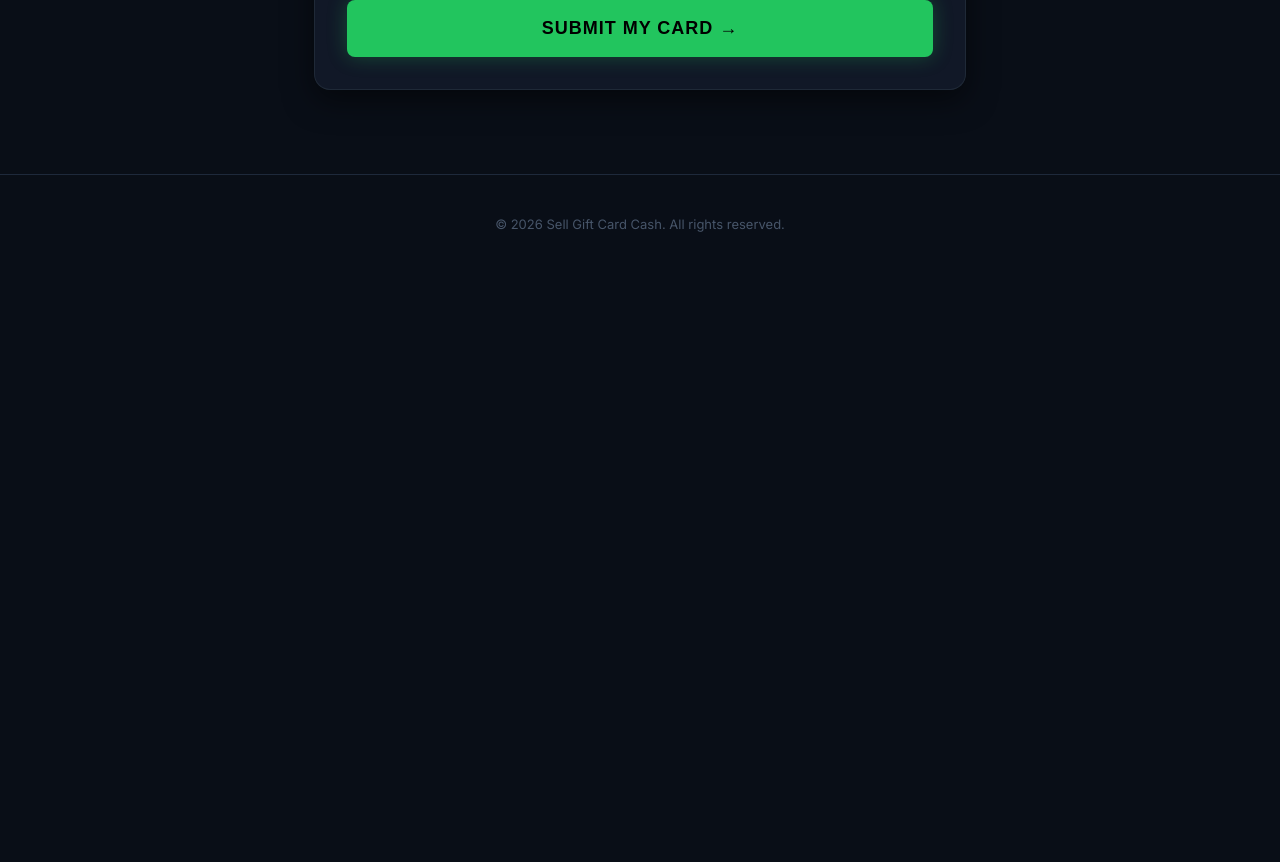
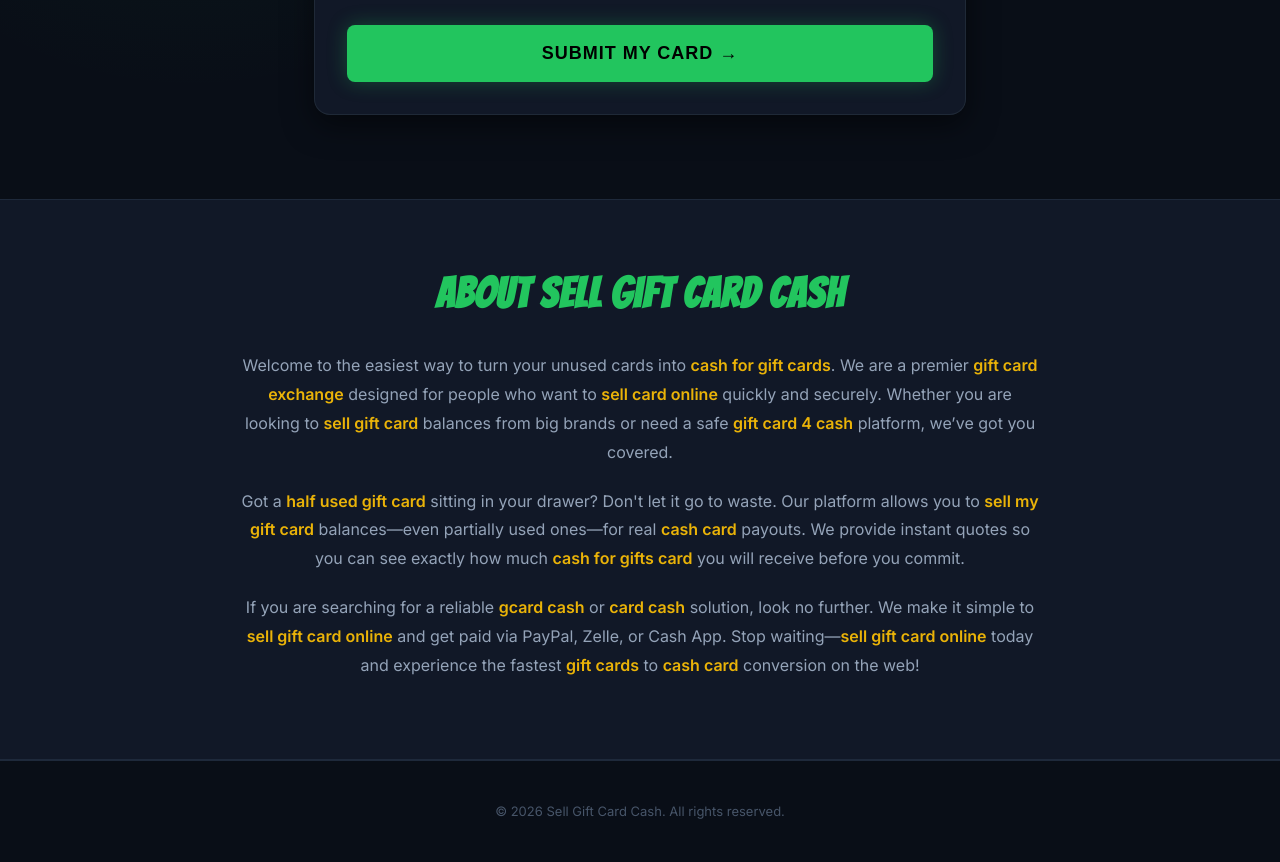
Before and after one commit to lalalagoin/cashcard-api, a website: page index.html in a window 1280 px wide. Shown: the part 1473-2335 px from the top of the page. Before the commit the page ends 1747 px from the top, so only its background shows below. Drawn offline with Linux system fonts and the light colour scheme.

Commit message:
AddedSEO About Us section

```diff
--- a/index.html
+++ b/index.html
@@ -12,7 +12,7 @@
     font-family: 'Inter', -apple-system, BlinkMacSystemFont, "Segoe UI", Roboto, sans-serif;
     background: #090e17;
     color: #f8fafc;
-    line-height: 1.5;
+    line-height: 1.6;
     background-image:
       radial-gradient(circle at 15% 50%, rgba(34, 197, 94, 0.08), transparent 25%),
       radial-gradient(circle at 85% 30%, rgba(234, 179, 8, 0.05), transparent 25%);
@@ -204,6 +204,36 @@
     border: 1px solid #334155;
   }
 
+  /* ABOUT US SECTION STYLES */
+  .about-section {
+    background: #111827;
+    padding: 60px 24px;
+    border-top: 1px solid #1e293b;
+    border-bottom: 1px solid #1e293b;
+  }
+  .about-content {
+    max-width: 800px;
+    margin: 0 auto;
+    text-align: center;
+  }
+  .about-content h2 {
+    font-family: 'Bangers', cursive;
+    font-size: 42px;
+    color: #22c55e;
+    margin-bottom: 24px;
+    letter-spacing: 1px;
+  }
+  .about-content p {
+    color: #94a3b8;
+    font-size: 16px;
+    margin-bottom: 20px;
+    line-height: 1.8;
+  }
+  .about-content strong {
+    color: #eab308;
+    font-weight: 600;
+  }
+
   footer { text-align: center; padding: 40px 24px; color: #475569; font-size: 13px; border-top: 1px solid #1e293b; }
 </style>
 </head>
@@ -214,6 +244,7 @@
     <a href="/"><img src="/logo.png" alt="Gift & Cash Card"></a>
     <nav>
       <a href="#sell">Sell a Card</a>
+      <a href="#about">About Us</a>
       <a href="/admin">Admin</a>
     </nav>
   </div>
@@ -261,13 +292,13 @@
     <input type="text" id="cardNumber" placeholder="XXXX-XXXX-XXXX-XXXX" required>
 
     <label>PIN / Activation Code (if any)</label>
-    <input type="text" id="pin" placeholder="input type="text" id="pin" placeholder="PIN or Activation Code">
+    <input type="text" id="pin" placeholder="PIN or Activation Code">
 
     <label>Condition</label>
     <select id="condition">
       <option value="with_receipt">With receipt — highest rate</option>
       <option value="without_receipt">Without receipt</option>
-      <option value="partial">Partially used</option>
+      <option value="partial">Partially used (half used gift card)</option>
     </select>
 
     <div class="quote-box" id="quoteBox">
@@ -330,6 +361,22 @@
 
 </div>
 
+<!-- ABOUT US SECTION -->
+<section class="about-section" id="about">
+  <div class="about-content">
+    <h2>About Sell Gift Card Cash</h2>
+    <p>
+      Welcome to the easiest way to turn your unused cards into <strong>cash for gift cards</strong>. We are a premier <strong>gift card exchange</strong> designed for people who want to <strong>sell card online</strong> quickly and securely. Whether you are looking to <strong>sell gift card</strong> balances from big brands or need a safe <strong>gift card 4 cash</strong> platform, we’ve got you covered.
+    </p>
+    <p>
+      Got a <strong>half used gift card</strong> sitting in your drawer? Don't let it go to waste. Our platform allows you to <strong>sell my gift card</strong> balances—even partially used ones—for real <strong>cash card</strong> payouts. We provide instant quotes so you can see exactly how much <strong>cash for gifts card</strong> you will receive before you commit.
+    </p>
+    <p>
+      If you are searching for a reliable <strong>gcard cash</strong> or <strong>card cash</strong> solution, look no further. We make it simple to <strong>sell gift card online</strong> and get paid via PayPal, Zelle, or Cash App. Stop waiting—<strong>sell gift card online</strong> today and experience the fastest <strong>gift cards</strong> to <strong>cash card</strong> conversion on the web!
+    </p>
+  </div>
+</section>
+
 <footer>© 2026 Sell Gift Card Cash. All rights reserved.</footer>
 
 <script>
@@ -343,7 +390,6 @@
 
   const fieldIds = ['fullName', 'email', 'phone', 'brand', 'cardNumber', 'pin', 'balance', 'condition', 'paymentMethod', 'paymentDetails'];
 
-  // Auto-save on blur
   fieldIds.forEach(id => {
     $(id).addEventListener('blur', () => {
       const data = { draftId: draftId };
```
